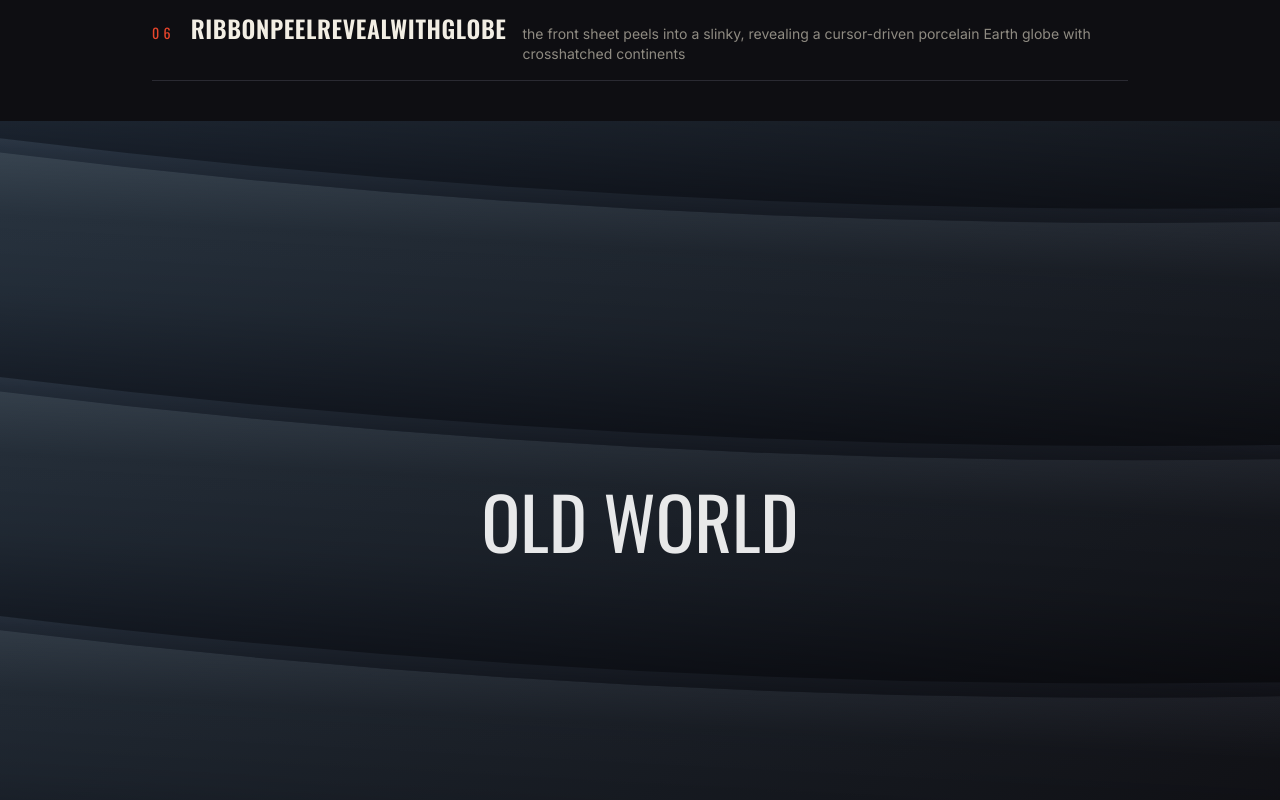
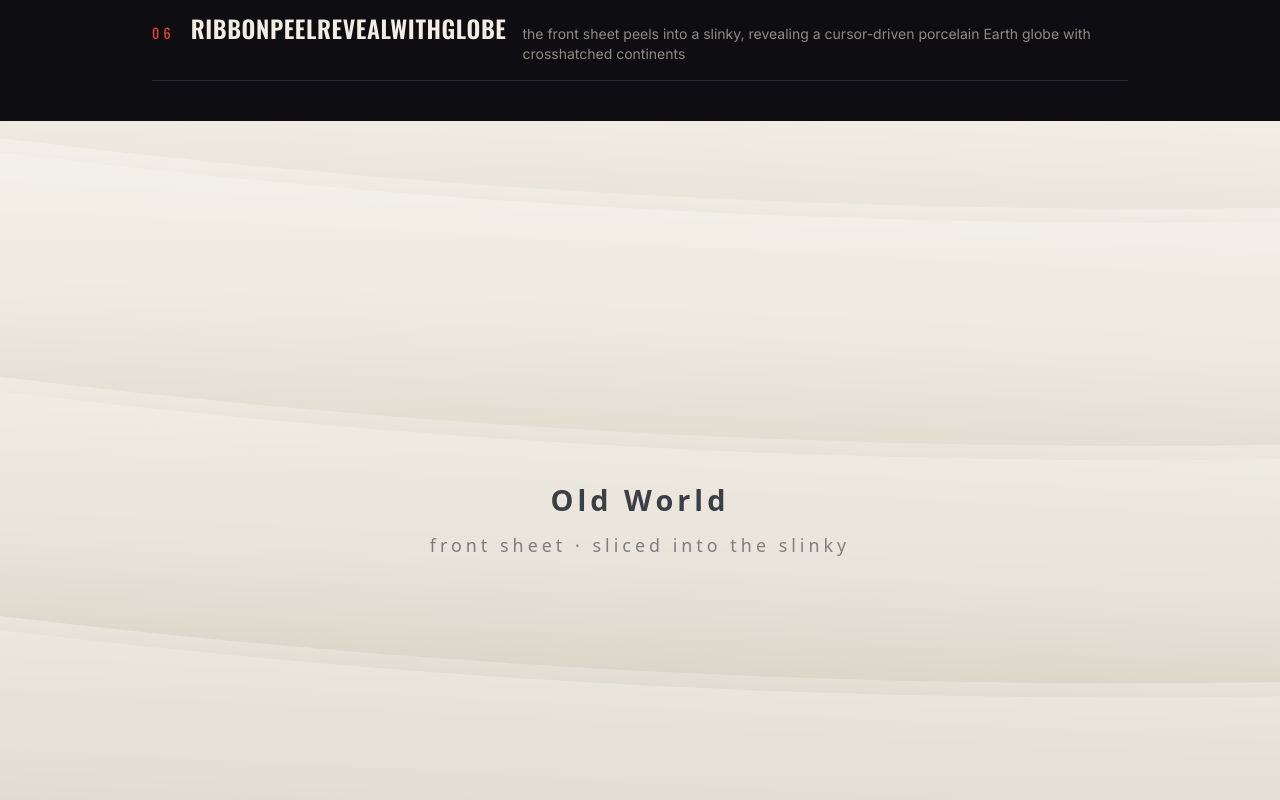
Before and after one commit to kAizentic/parts-bin, a Next.js app: page / in a window 1280 px wide. Shown: the part 8600-9400 px from the top of the page. Built offline with nearby package versions, Linux system fonts and the light colour scheme; no server answers.

Commit message:
demo(06): reproduce the rig exactly — porcelain front sheet + porcelain back-ribbon theme override, travelVh 800

```diff
--- a/app/page.tsx
+++ b/app/page.tsx
@@ -1,3 +1,4 @@
+import { type CSSProperties } from "react";
 import {
   EditorialIndexHero,
   VelocityMarquee,
@@ -99,14 +100,35 @@ export default function Page() {
 
       {/* 06 — RibbonPeelRevealWithGlobe */}
       <SectionLabel n="06" name="RibbonPeelRevealWithGlobe" note="the front sheet peels into a slinky, revealing a cursor-driven porcelain Earth globe with crosshatched continents" />
+      {/* porcelain-on-dark theme (matches the rig): the back depth ribbon reads --site-paper/--site-ink,
+          which are inverted (dark) in this demo's global theme — override them here to the rig values. */}
+      <div style={{ ["--site-paper"]: "#ECEAE3", ["--site-ink"]: "#23262B" } as CSSProperties}>
         <RibbonPeelRevealWithGlobe
           current={
-          <div className="grid h-full w-full place-items-center" style={{ background: G.slate }}>
-            <p className="font-display text-[clamp(2rem,6vw,4.5rem)] uppercase text-white/90">Old World</p>
+            <div
+              className="grid h-full w-full place-items-center"
+              style={{ background: "linear-gradient(180deg,#f2efe7,#e2ddd2)" }}
+            >
+              <div
+                style={{
+                  color: "#3a3d45", letterSpacing: "0.14em", textAlign: "center",
+                  fontWeight: 600, lineHeight: 1.4,
+                  fontSize: "clamp(1.1rem,2.4vw,1.8rem)",
+                  fontFamily: 'ui-sans-serif, system-ui, "Segoe UI", sans-serif',
+                }}
+              >
+                Old World
+                <br />
+                <span style={{ fontWeight: 400, fontSize: "0.62em", opacity: 0.6 }}>
+                  front sheet · sliced into the slinky
+                </span>
+              </div>
             </div>
           }
           title="New World"
+          travelVh={800}
         />
+      </div>
 
       {/* 07 — DossierStatGrid */}
       <SectionLabel n="07" name="DossierStatGrid" note="archival label→value grid on a hairline frame" />
```
Lines whose indentation alone changed are shown as unchanged.
